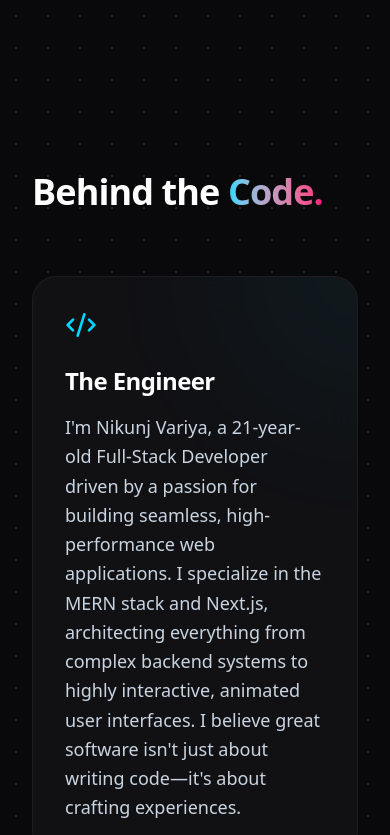
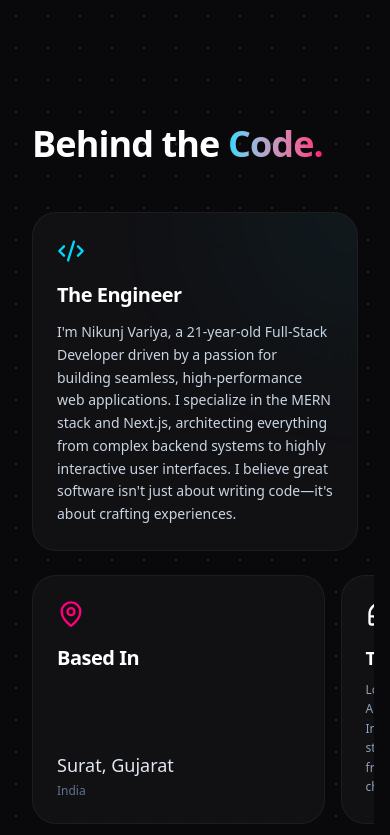
Before and after one commit to itznik/Portfolio, a Next.js app in the folder nikunj-portfolio/: page / in a window 390 px wide. Shown: the part 800-1635 px from the top of the page. Built offline with nearby package versions, Linux system fonts and the light colour scheme.

Commit message:
Update About.tsx

```diff
--- a/nikunj-portfolio/src/components/About.tsx
+++ b/nikunj-portfolio/src/components/About.tsx
@@ -5,93 +5,105 @@ import { Code2, MapPin, Headphones, Zap } from "lucide-react";
 
 export default function About() {
   return (
-    <section id="about" className="relative w-full max-w-6xl mx-auto py-32 px-4 sm:px-6 z-10">
+    <section id="about" className="relative w-full max-w-6xl mx-auto py-20 md:py-32 px-0 md:px-6 z-10 overflow-hidden">
 
+      {/* Header */}
       <motion.div
         initial={{ opacity: 0, y: 30 }}
         whileInView={{ opacity: 1, y: 0 }}
-        viewport={{ once: true, margin: "-100px" }}
-        className="mb-16"
+        viewport={{ once: true, margin: "-50px" }}
+        className="mb-12 md:mb-16 px-4 md:px-0"
       >
         <h2 className="text-4xl md:text-5xl font-bold text-white mb-4 tracking-tight">
           Behind the <span className="text-transparent bg-clip-text bg-gradient-to-r from-brand-cyan to-brand-magenta">Code.</span>
         </h2>
       </motion.div>
 
-      {/* Bento Box Grid */}
-      <div className="grid grid-cols-1 md:grid-cols-3 gap-6">
+      {/* THE LAYOUT ENGINE:
+        Mobile: Flex Column (Bio on top, Carousel below)
+        Desktop: 3-Column CSS Grid
+      */}
+      <div className="flex flex-col gap-6 px-4 md:px-0 md:grid md:grid-cols-3">
 
-        {/* Main Bio Box (Spans 2 columns on desktop) */}
+        {/* 1. Main Bio Box (Spans 2 columns on desktop, fixed top on mobile) */}
         <motion.div
           initial={{ opacity: 0, y: 30 }}
           whileInView={{ opacity: 1, y: 0 }}
-          viewport={{ once: true, margin: "-100px" }}
+          viewport={{ once: true, margin: "-50px" }}
           transition={{ duration: 0.5 }}
-          className="md:col-span-2 p-8 md:p-10 rounded-3xl bg-[#18181B]/60 backdrop-blur-xl border border-white/5 shadow-glass relative overflow-hidden group"
+          className="md:col-span-2 p-6 md:p-10 rounded-3xl bg-[#18181B]/60 backdrop-blur-xl border border-white/5 shadow-glass relative overflow-hidden group w-full"
         >
           <div className="absolute top-0 right-0 w-64 h-64 bg-brand-cyan/10 rounded-full blur-[80px] -mr-32 -mt-32 transition-opacity group-hover:opacity-100 opacity-50" />
 
-          <Code2 size={32} className="text-brand-cyan mb-6" />
-          <h3 className="text-2xl font-bold text-white mb-4 tracking-tight">The Engineer</h3>
-          <p className="text-slate-300 font-light leading-relaxed text-lg">
-            I'm Nikunj Variya, a 21-year-old Full-Stack Developer driven by a passion for building seamless, high-performance web applications. I specialize in the MERN stack and Next.js, architecting everything from complex backend systems to highly interactive, animated user interfaces. I believe great software isn't just about writing code—it's about crafting experiences.
+          <Code2 size={28} className="text-brand-cyan mb-4 md:mb-6 md:w-8 md:h-8" />
+          <h3 className="text-xl md:text-2xl font-bold text-white mb-3 md:mb-4 tracking-tight">The Engineer</h3>
+          <p className="text-slate-300 font-light leading-relaxed text-sm md:text-lg">
+            I'm Nikunj Variya, a 21-year-old Full-Stack Developer driven by a passion for building seamless, high-performance web applications. I specialize in the MERN stack and Next.js, architecting everything from complex backend systems to highly interactive user interfaces. I believe great software isn't just about writing code—it's about crafting experiences.
           </p>
         </motion.div>
 
-        {/* Location Box */}
+        {/* SECONDARY CARDS WRAPPER
+          Mobile: Horizontal Overflow Swipe Container
+          Desktop: `md:contents` makes this div invisible to the CSS Grid, allowing
+          the cards to snap directly into the parent's 3-column layout!
+        */}
+        <div className="flex overflow-x-auto snap-x snap-mandatory gap-4 pb-6 -mx-4 px-4 md:mx-0 md:px-0 md:pb-0 no-scrollbar md:contents">
+
+          {/* 2. Location Box */}
           <motion.div
             initial={{ opacity: 0, y: 30 }}
             whileInView={{ opacity: 1, y: 0 }}
-          viewport={{ once: true, margin: "-100px" }}
+            viewport={{ once: true, margin: "-50px" }}
             transition={{ duration: 0.5, delay: 0.1 }}
-          className="p-8 md:p-10 rounded-3xl bg-[#18181B]/60 backdrop-blur-xl border border-white/5 shadow-glass flex flex-col justify-between"
+            className="min-w-[75vw] sm:min-w-[300px] snap-center md:min-w-0 md:col-span-1 p-6 md:p-10 rounded-3xl bg-[#18181B]/60 backdrop-blur-xl border border-white/5 shadow-glass flex flex-col justify-between"
           >
             <div>
-            <MapPin size={32} className="text-brand-magenta mb-6" />
-            <h3 className="text-2xl font-bold text-white mb-2 tracking-tight">Based In</h3>
+              <MapPin size={28} className="text-brand-magenta mb-4 md:mb-6 md:w-8 md:h-8" />
+              <h3 className="text-xl md:text-2xl font-bold text-white mb-1 md:mb-2 tracking-tight">Based In</h3>
             </div>
-          <div>
-            <p className="text-xl font-medium text-slate-200">Surat, Gujarat</p>
-            <p className="text-slate-500 text-sm mt-1">India</p>
+            <div className="mt-8 md:mt-0">
+              <p className="text-lg md:text-xl font-medium text-slate-200">Surat, Gujarat</p>
+              <p className="text-slate-500 text-xs md:text-sm mt-1">India</p>
             </div>
           </motion.div>
 
-        {/* The "Vortex" Creative Box */}
+          {/* 3. The "Vortex" Creative Box */}
           <motion.div
             initial={{ opacity: 0, y: 30 }}
             whileInView={{ opacity: 1, y: 0 }}
-          viewport={{ once: true, margin: "-100px" }}
+            viewport={{ once: true, margin: "-50px" }}
             transition={{ duration: 0.5, delay: 0.2 }}
-          className="p-8 md:p-10 rounded-3xl bg-[#18181B]/60 backdrop-blur-xl border border-white/5 shadow-glass relative overflow-hidden group"
+            className="min-w-[85vw] sm:min-w-[350px] snap-center md:min-w-0 md:col-span-1 p-6 md:p-10 rounded-3xl bg-[#18181B]/60 backdrop-blur-xl border border-white/5 shadow-glass relative overflow-hidden group"
           >
              <div className="absolute bottom-0 right-0 w-48 h-48 bg-brand-magenta/10 rounded-full blur-[60px] -mr-20 -mb-20 transition-opacity group-hover:opacity-100 opacity-50" />
-          <Headphones size={32} className="text-white mb-6" />
-          <h3 className="text-xl font-bold text-white mb-3 tracking-tight">The Creative Moniker</h3>
-          <p className="text-slate-400 font-light text-sm leading-relaxed">
-            Logic meets rhythm. When I'm not debugging APIs or perfectly aligning CSS grids, I'm deeply immersed in the Indian Desi Hip-Hop scene. Writing and producing under the stage name <strong>"Vortex,"</strong> I draw heavy inspiration from artists like Seedhe Maut and KR$NA to channel my creative energy.
+            <Headphones size={28} className="text-white mb-4 md:mb-6 md:w-8 md:h-8" />
+            <h3 className="text-lg md:text-xl font-bold text-white mb-2 md:mb-3 tracking-tight">The Creative Moniker</h3>
+            <p className="text-slate-400 font-light text-xs md:text-sm leading-relaxed">
+              Logic meets rhythm. When I'm not debugging APIs or aligning CSS grids, I'm immersed in the Indian Desi Hip-Hop scene. Writing under the stage name <strong>"Vortex,"</strong> I draw heavy inspiration from artists like Seedhe Maut and KR$NA to channel my creative energy.
             </p>
           </motion.div>
 
-        {/* The Multidisciplinary Drive Box (Spans 2 columns) */}
+          {/* 4. The Multidisciplinary Drive Box (Spans 2 columns on desktop) */}
           <motion.div
             initial={{ opacity: 0, y: 30 }}
             whileInView={{ opacity: 1, y: 0 }}
-          viewport={{ once: true, margin: "-100px" }}
+            viewport={{ once: true, margin: "-50px" }}
             transition={{ duration: 0.5, delay: 0.3 }}
-          className="md:col-span-2 p-8 md:p-10 rounded-3xl bg-gradient-to-br from-brand-cyan/10 to-brand-magenta/5 border border-white/10 shadow-glass flex items-center gap-6"
+            className="min-w-[90vw] sm:min-w-[400px] snap-center md:min-w-0 md:col-span-2 p-6 md:p-10 rounded-3xl bg-gradient-to-br from-brand-cyan/10 to-brand-magenta/5 border border-white/10 shadow-glass flex flex-col sm:flex-row items-start sm:items-center gap-4 md:gap-6"
           >
-          <div className="p-4 rounded-full bg-[#09090B] border border-white/5 hidden sm:block">
-            <Zap size={28} className="text-brand-cyan" />
+            <div className="p-3 md:p-4 rounded-full bg-[#09090B] border border-white/5 shrink-0">
+              <Zap size={24} className="text-brand-cyan md:w-7 md:h-7" />
             </div>
             <div>
-            <h3 className="text-xl font-bold text-white mb-2 tracking-tight">Multidisciplinary Focus</h3>
-            <p className="text-slate-300 font-light leading-relaxed">
+              <h3 className="text-lg md:text-xl font-bold text-white mb-2 tracking-tight">Multidisciplinary Focus</h3>
+              <p className="text-slate-300 font-light leading-relaxed text-xs md:text-sm">
                 Balancing rigorous academic studies in medicine (BHMS) alongside a relentless, self-taught dedication to software engineering. It's this unique combination of intense analytical study and creative problem-solving that defines my work ethic.
               </p>
             </div>
           </motion.div>
 
         </div>
+      </div>
     </section>
   );
 }
```
Lines whose indentation alone changed are shown as unchanged.
